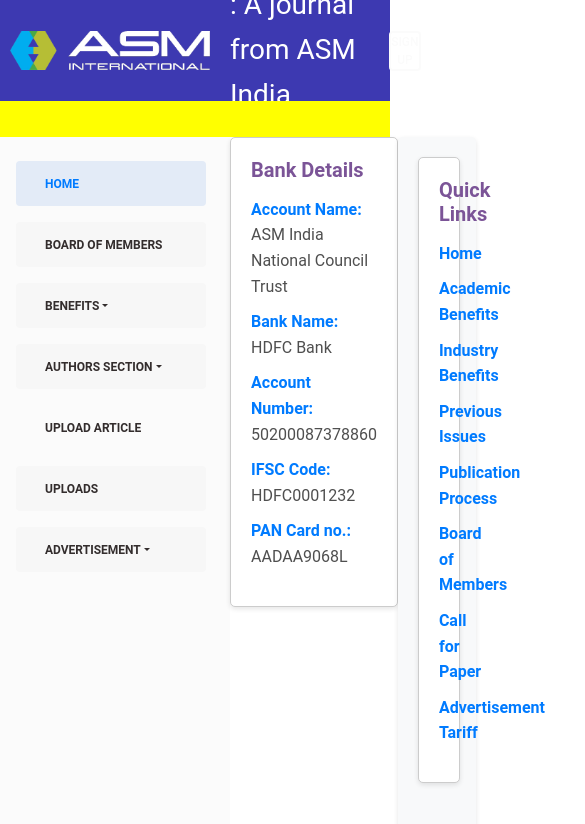
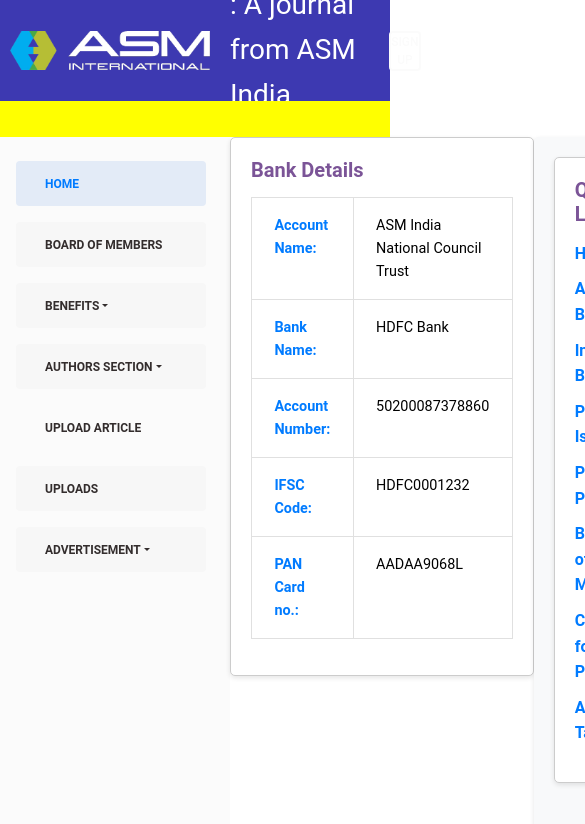
Before and after one commit to VishalBhat07/journal-website, a React (Vite) app in the folder frontend/: page /bank-details in a window 390 px wide. Shown: the top 824 px of the page, 585 px wide, since content can reach past the window. Built offline with nearby package versions, Linux system fonts and the light colour scheme; no server answers.

Commit message:
Fix: Ad tariff and bank details

```diff
--- a/frontend/src/pages/AdvertisementTariff/AdvertisementTariff.css
+++ b/frontend/src/pages/AdvertisementTariff/AdvertisementTariff.css
@@ -1,5 +1,34 @@
 .centered {
-    display: block;
-    margin-left: auto;
-    margin-right: auto;
+  display: block;
+  margin-left: auto;
+  margin-right: auto;
+}
+
+.content-wrapper {
+  display: flex;
+  justify-content: space-between;
+  gap: 20px; /* Space between the table and image */
+  margin-top: 20px;
+}
+
+.table {
+  width: 40%;
+}
+
+.advertisement-image {
+  width: 80%;
+  object-fit: contain; /* Maintain image aspect ratio */
+}
+
+/* Media query for smaller screens */
+@media (max-width: 768px) {
+  .content-wrapper {
+    flex-direction: column;
+    align-items: center;
   }
+
+  .table,
+  .advertisement-image {
+    width: 100%;
+  }
+}
--- a/frontend/src/pages/AdvertisementTariff/AdvertisementTariff.jsx
+++ b/frontend/src/pages/AdvertisementTariff/AdvertisementTariff.jsx
@@ -1,6 +1,6 @@
 import React from 'react';
-import './AdvertisementTariff.css'
-import AdvertisementImage from "../../assets/AdvertisementImage.png"
+import './AdvertisementTariff.css';
+import AdvertisementImage from "../../assets/AdvertisementImage.png";
 
 function AdvertisementTariff() {
   return (
@@ -11,6 +11,7 @@
         is available both online and in print as a biannual open-access publication.
         Advertisements in the journal are published in color. For tariff details, please contact us:
       </p>
+      <div className="content-wrapper">
         <table className="table table-bordered">
           <thead className="thead-dark">
             <tr>
@@ -53,7 +54,8 @@
             </tr>
           </tbody>
         </table>
-      <img src={AdvertisementImage}  className="centered"></img>
+        <img src={AdvertisementImage} alt="Advertisement" className="advertisement-image" />
+      </div>
     </div>
   );
 }
--- a/frontend/src/pages/BankDetails/BankDetails.jsx
+++ b/frontend/src/pages/BankDetails/BankDetails.jsx
@@ -7,25 +7,30 @@
       <h2 className="animated-header">
         <strong>Bank Details</strong>
       </h2>
-      <ul>
-        <li>
-          <strong>Account Name:</strong>
-          ASM India National Council Trust
-        </li>
-        <li>
-          <strong>Bank Name:</strong>
-          HDFC Bank
-        </li>
-        <li>
-          <strong>Account Number:</strong> 50200087378860
-        </li>
-        <li>
-          <strong>IFSC Code:</strong> HDFC0001232
-        </li>
-        <li>
-          <strong>PAN Card no.:</strong> AADAA9068L
-        </li>
-      </ul>
+      <table className="table table-bordered">
+        <tbody>
+          <tr>
+            <td><strong>Account Name:</strong></td>
+            <td>ASM India National Council Trust</td>
+          </tr>
+          <tr>
+            <td><strong>Bank Name:</strong></td>
+            <td>HDFC Bank</td>
+          </tr>
+          <tr>
+            <td><strong>Account Number:</strong></td>
+            <td>50200087378860</td>
+          </tr>
+          <tr>
+            <td><strong>IFSC Code:</strong></td>
+            <td>HDFC0001232</td>
+          </tr>
+          <tr>
+            <td><strong>PAN Card no.:</strong></td>
+            <td>AADAA9068L</td>
+          </tr>
+        </tbody>
+      </table>
     </div>
   );
 };
```
Also changed, not shown: frontend/src/components/Sidebar/Sidebar.css (added, +73 -0 lines). Lines whose indentation alone changed are shown as unchanged.
